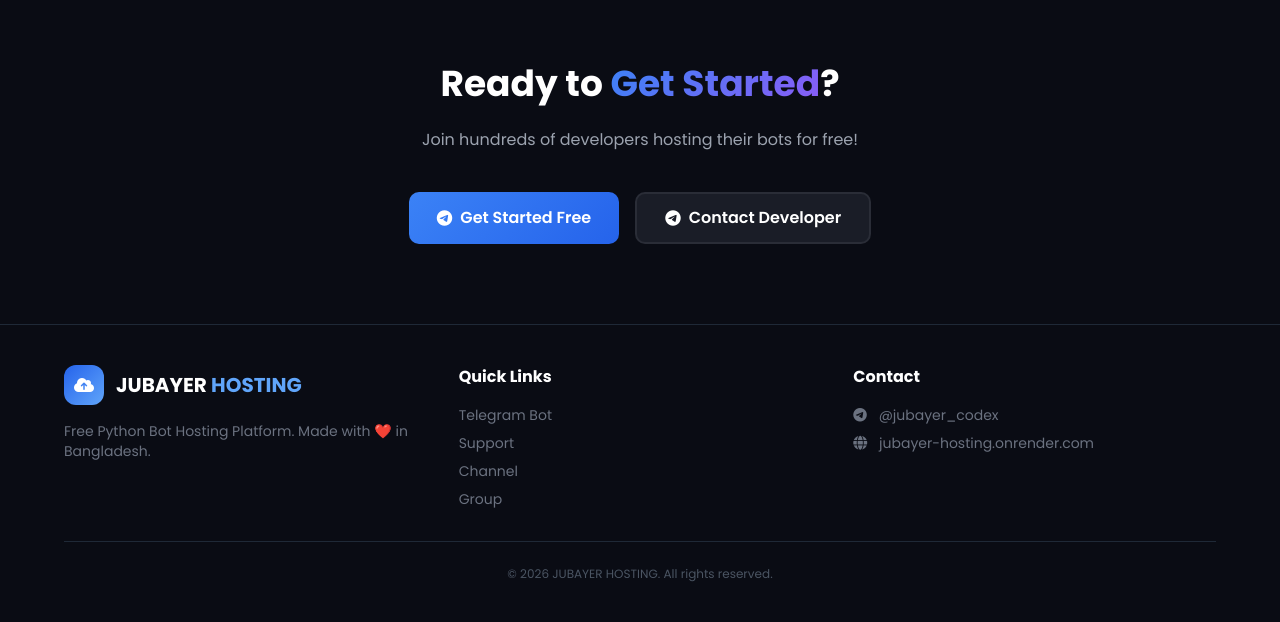
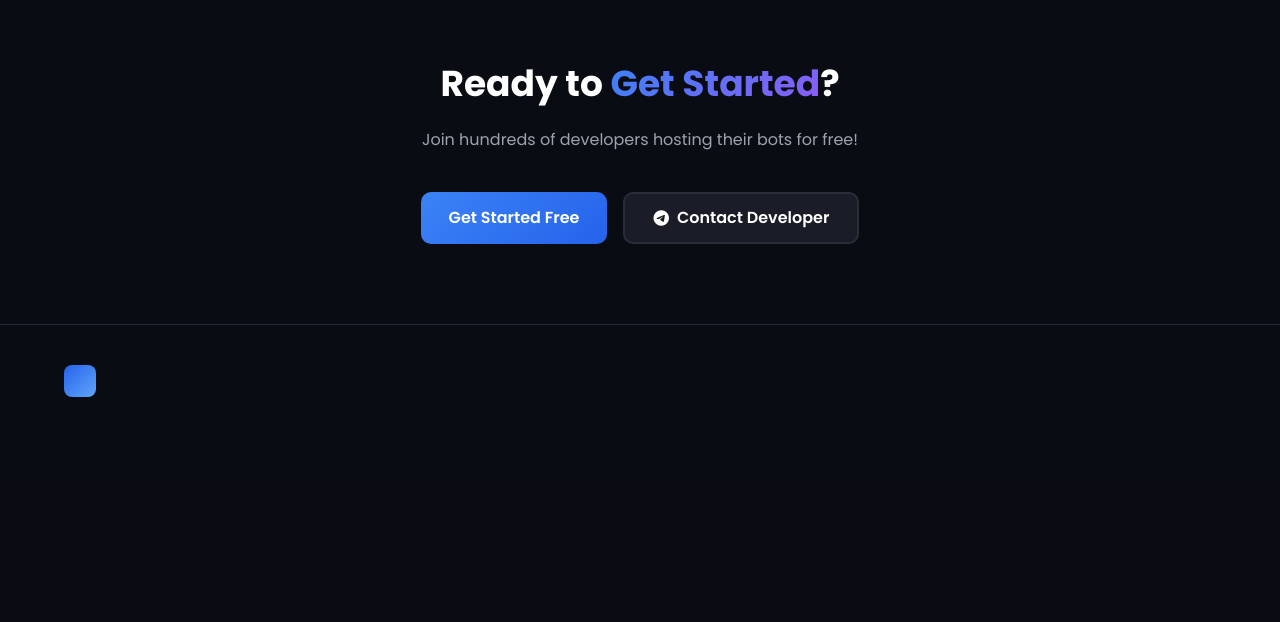
Before and after one commit to munna472/munnex-host, a Flask app: page / in a window 1280 px wide. Shown: the part 3400-4022 px from the top of the page. After the commit the page ends 3797 px from the top, so only its background shows below. Run offline with Flask 3, Linux system fonts and the light colour scheme; some libraries are stand-ins or nearby versions.

Commit message:
Update landing.html

```diff
--- a/templates/landing.html
+++ b/templates/landing.html
@@ -148,8 +148,9 @@
                 <a href="#how" class="text-gray-400 hover:text-white transition">How It Works</a>
                 <a href="#faq" class="text-gray-400 hover:text-white transition">FAQ</a>
             </div>
-            <a href="https://t.me/freefiles09" target="_blank" class="btn-blue text-xs md:text-sm !py-2 !px-4 md:!py-3 md:!px-6">
-                <i class="fab fa-telegram-plane"></i> <span class="hidden sm:inline">Get Started Free</span>
+            <!-- Navbar Button -->
+            <a href="/login" class="btn-blue text-xs md:text-sm !py-2 !px-4 md:!py-3 md:!px-6">
+                Get Started Free
             </a>
         </div>
     </nav>
@@ -167,8 +168,9 @@
                 The easiest way to host your Telegram/Discord bots. Get a free panel with 5 referrals or use a redeem code. 24/7 uptime, instant setup!
             </p>
             <div class="flex flex-col sm:flex-row gap-3 md:gap-4 justify-center items-center">
-                <a href="https://t.me/freefiles09" target="_blank" class="btn-blue text-sm md:text-base w-full sm:w-auto justify-center">
-                    <i class="fab fa-telegram-plane"></i> Get Started Free
+                <!-- Hero Button -->
+                <a href="/login" class="btn-blue text-sm md:text-base w-full sm:w-auto justify-center">
+                    Get Started Free
                 </a>
                 <a href="https://t.me/jubayer_codex" target="_blank" class="btn-dark text-sm md:text-base w-full sm:w-auto justify-center">
                     <i class="fab fa-telegram"></i> Contact Developer
@@ -281,7 +283,7 @@
                         <li><i class="fas fa-check text-green-400 mr-2"></i> 1GB RAM / 1GB Disk</li>
                         <li><i class="fas fa-check text-green-400 mr-2"></i> 30% CPU Limit</li>
                     </ul>
-                    <a href="https://t.me/freefiles09" target="_blank" class="btn-dark w-full justify-center text-sm md:text-base">Get Free</a>
+                    <a href="/login" class="btn-dark w-full justify-center text-sm md:text-base">Get Free</a>
                 </div>
 
                 <!-- Popular -->
@@ -351,8 +353,9 @@
             <h2 class="text-2xl md:text-4xl font-bold mb-4 md:mb-6">Ready to <span class="gradient-text">Get Started</span>?</h2>
             <p class="text-gray-400 text-sm md:text-base mb-8 md:mb-10">Join hundreds of developers hosting their bots for free!</p>
             <div class="flex flex-col sm:flex-row gap-3 md:gap-4 justify-center">
-                <a href="https://t.me/freefiles09" target="_blank" class="btn-blue text-sm md:text-base w-full sm:w-auto justify-center">
-                    <i class="fab fa-telegram-plane"></i> Get Started Free
+                <!-- CTA Button -->
+                <a href="/login" class="btn-blue text-sm md:text-base w-full sm:w-auto justify-center">
+                    Get Started Free
                 </a>
                 <a href="https://t.me/jubayer_codex" target="_blank" class="btn-dark text-sm md:text-base w-full sm:w-auto justify-center">
                     <i class="fab fa-telegram"></i> Contact Developer
@@ -366,36 +369,6 @@
         <div class="container mx-auto max-w-6xl">
             <div class="grid grid-cols-2 md:grid-cols-3 gap-6 md:gap-8 mb-6 md:mb-8">
                 <div class="col-span-2 md:col-span-1">
-                    <div class="flex items-center gap-2 md:gap-3 mb-3 md:mb-4">
-                        <div class="w-8 h-8 md:w-10 md:h-10 bg-gradient-to-br from-blue-600 to-blue-400 rounded-lg md:rounded-xl flex items-center justify-center">
-                            <i class="fas fa-cloud-upload-alt text-white text-sm md:text-base"></i>
-                        </div>
-                        <span class="text-lg md:text-xl font-bold">JUBAYER <span class="text-blue-400">HOSTING</span></span>
-                    </div>
-                    <p class="text-gray-500 text-xs md:text-sm">Free Python Bot Hosting Platform. Made with ❤️ in Bangladesh.</p>
-                </div>
-                <div>
-                    <h4 class="font-bold text-sm md:text-base mb-3 md:mb-4">Quick Links</h4>
-                    <ul class="text-gray-500 text-xs md:text-sm space-y-1.5 md:space-y-2">
-                        <li><a href="https://t.me/freefiles09" target="_blank" class="hover:text-blue-400">Telegram Bot</a></li>
-                        <li><a href="https://t.me/jubayer_codex" target="_blank" class="hover:text-blue-400">Support</a></li>
-                        <li><a href="https://t.me/JUBAYER_API" target="_blank" class="hover:text-blue-400">Channel</a></li>
-                        <li><a href="https://t.me/jubayer_like_group" target="_blank" class="hover:text-blue-400">Group</a></li>
-                    </ul>
-                </div>
-                <div>
-                    <h4 class="font-bold text-sm md:text-base mb-3 md:mb-4">Contact</h4>
-                    <ul class="text-gray-500 text-xs md:text-sm space-y-1.5 md:space-y-2">
-                        <li><i class="fab fa-telegram-plane mr-2"></i> @jubayer_codex</li>
-                        <li><i class="fas fa-globe mr-2"></i> jubayer-hosting.onrender.com</li>
-                    </ul>
-                </div>
-            </div>
-            <div class="border-t border-gray-800 pt-4 md:pt-6 text-center text-gray-600 text-[10px] md:text-xs">
-                &copy; 2026 JUBAYER HOSTING. All rights reserved.
-            </div>
-        </div>
-    </footer>
-
-</body>
-</html>
+                    <div class="flex items-center gap-2 mb-3">
+                        <div class="w-8 h-8 bg-gradient-to-br from-blue-600 to-blue-400 rounded-lg flex items-center justify-center">
+                            <i class=
```
